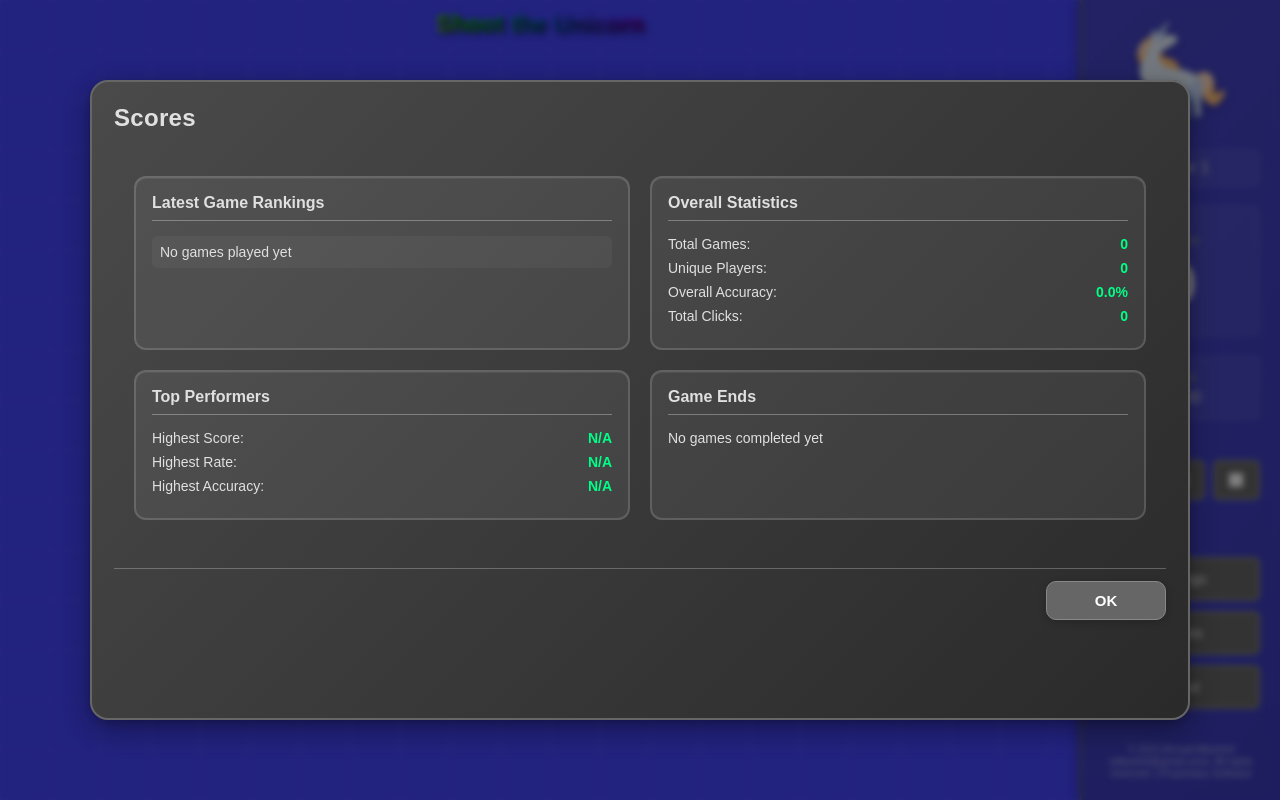
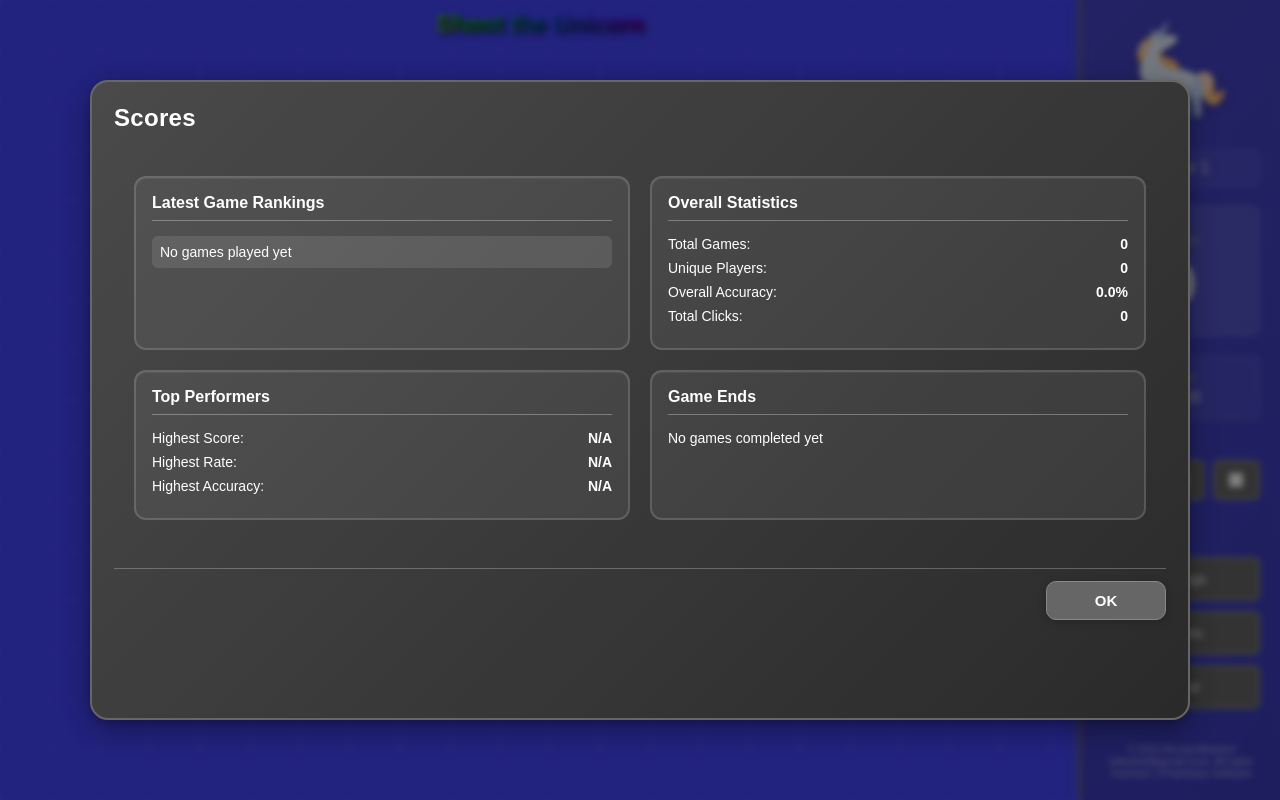
Before and after one commit to alkashef/popzy, a website: page index.html in a window 1280 px wide. Both pictures are taken after a click on the button "Scores". Drawn offline with Linux system fonts and the light colour scheme; no server answers.

Commit message:
feat: update theme assets and enhance UI styling for improved user experience

```diff
--- a/src/services/themeManifest.js
+++ b/src/services/themeManifest.js
@@ -16,12 +16,19 @@ export const THEMES = {
       transparency: { target: 0.9, friendly: 0.8, friendlyImages: 0.8 },
     },
     ui: {
-      btnBg: '#ffffff',               // buttons background white
+      // Friendly forest palette: warm browns and sunny ochres
+      btnBg: '#ffffff',
       btnBgHover: '#f3f3f3',
       btnBgActive: '#e6e6e6',
-      btnText: '#8B4513',             // brown text
-      modalBg: '#f3e5ab',             // light pale ochre yellow
-  modalText: '#8B4513',           // brown text in modals
+      btnText: '#8B4513',
+      modalBg: '#f3e5ab',
+      modalText: '#8B4513',
+      controlBg: '#ffffff',
+      controlTrackBg: '#ffffff',
+      surface: 'rgba(255,255,255,0.06)',
+      surfaceStrong: 'rgba(255,255,255,0.10)',
+      surfaceBorder: 'rgba(139,69,19,0.35)',
+      scoreColor: '#8B4513'
     },
     assets: {
       background: 'assets/themes/forest/backgrounds/main',
@@ -47,6 +54,21 @@ export const THEMES = {
       backgroundColor: '#2b0b0b',
       transparency: { target: 0.9, friendly: 0.85, friendlyImages: 0.8 },
     },
+    ui: {
+      // Bold lava palette: oranges/reds with high contrast
+      modalBg: 'linear-gradient(135deg, #ffb74d 0%, #ff7043 100%)',
+      modalText: '#3b0b0b',
+      btnBg: '#ff7043',
+      btnBgHover: '#ff8a65',
+      btnBgActive: '#ff5722',
+      btnText: '#1a0a07',
+      controlBg: '#fff7f0',
+      controlTrackBg: '#ffe0cc',
+      surface: 'rgba(255, 140, 102, 0.12)',
+      surfaceStrong: 'rgba(255, 140, 102, 0.18)',
+      surfaceBorder: 'rgba(255, 112, 67, 0.45)',
+      scoreColor: '#ffb300'
+    },
     assets: {
       background: 'assets/themes/volcano/backgrounds/main',
       cursor: 'assets/themes/volcano/cursors/cursor.png',
@@ -71,6 +93,21 @@ export const THEMES = {
       backgroundColor: '#0a1a3a',
       transparency: { target: 0.8, friendly: 0.8, friendlyImages: 0.7 },
     },
+    ui: {
+      // Airy sky palette: soft blues and friendly whites
+      modalBg: 'linear-gradient(135deg, #e3f2fd 0%, #bbdefb 100%)',
+      modalText: '#0a1a3a',
+      btnBg: '#90caf9',
+      btnBgHover: '#64b5f6',
+      btnBgActive: '#42a5f5',
+      btnText: '#06203a',
+      controlBg: '#ffffff',
+      controlTrackBg: '#e3f2fd',
+      surface: 'rgba(187, 222, 251, 0.18)',
+      surfaceStrong: 'rgba(144, 202, 249, 0.24)',
+      surfaceBorder: 'rgba(66, 165, 245, 0.45)',
+      scoreColor: '#0d47a1'
+    },
     assets: {
       background: 'assets/themes/skies/backgrounds/main',
       cursor: 'assets/themes/skies/cursors/cursor.png',
--- a/src/services/themes.js
+++ b/src/services/themes.js
@@ -58,7 +58,9 @@ export async function applyTheme(gameConfig, themeId, opts = {}) {
     root.style.setProperty('--ui-text', uiText);
     root.style.setProperty('--ui-muted', isLight ? '#333333' : '#bbbbbb');
     root.style.setProperty('--ui-border', isLight ? '#cccccc' : '#666666');
-    root.style.setProperty('--panel-bg', 'linear-gradient(135deg, rgba(74,74,74,0.3), rgba(42,42,42,0.3))');
+  // Panel surface respects theme surface if provided
+  const surface = theme.ui?.surface || 'linear-gradient(135deg, rgba(74,74,74,0.3), rgba(42,42,42,0.3))';
+  root.style.setProperty('--panel-bg', surface);
     // Allow theme override for modal background (solid color supported)
   const modalBg = theme.ui?.modalBg || 'linear-gradient(135deg, #4a4a4a, #2a2a2a)';
     root.style.setProperty('--modal-bg', modalBg);
@@ -70,14 +72,14 @@ export async function applyTheme(gameConfig, themeId, opts = {}) {
     if (theme.id === 'forest') {
       root.style.setProperty('--modal-border', accent);
       root.style.setProperty('--hover-text', '#ff0000');
-      root.style.setProperty('--control-bg', '#ffffff');
-      root.style.setProperty('--control-track-bg', '#ffffff');
+      root.style.setProperty('--control-bg', theme.ui?.controlBg || '#ffffff');
+      root.style.setProperty('--control-track-bg', theme.ui?.controlTrackBg || '#ffffff');
     } else {
-      // Clear customizations for non-forest themes
-      root.style.removeProperty('--modal-border');
-      root.style.removeProperty('--hover-text');
-      root.style.removeProperty('--control-bg');
-      root.style.removeProperty('--control-track-bg');
+      // Non-forest themes: still provide sensible defaults and allow theme override
+      root.style.setProperty('--modal-border', theme.ui?.surfaceBorder || (isLight ? '#bbbbbb' : '#888888'));
+      root.style.setProperty('--hover-text', pickTextColor(theme.ui?.btnBg || accent, '#ff1744', '#d50000'));
+      root.style.setProperty('--control-bg', theme.ui?.controlBg || (isLight ? '#ffffff' : '#f9f9f9'));
+      root.style.setProperty('--control-track-bg', theme.ui?.controlTrackBg || (isLight ? '#f3f3f3' : '#ececec'));
     }
     // Buttons based on accent
     const btnText = pickTextColor(accent, '#000', '#fff');
@@ -89,8 +91,8 @@ export async function applyTheme(gameConfig, themeId, opts = {}) {
     root.style.setProperty('--btn-border', isLight ? '#bbbbbb' : '#888888');
     root.style.setProperty('--accent', accent);
     root.style.setProperty('--accent-contrast', pickTextColor(accent, '#000', '#fff'));
-  // Score number color variable (theme may override via ui.scoreColor later if needed)
-  const scoreColor = theme.id === 'forest' ? (theme.ui?.btnText || '#8B4513') : 'var(--btn-text)';
+  // Score number color variable per theme
+  const scoreColor = theme.ui?.scoreColor || (theme.id === 'forest' ? (theme.ui?.btnText || '#8B4513') : 'var(--btn-text)');
   root.style.setProperty('--score-number', scoreColor);
     // Forest-specific: score number brown when requested via ui.btnText
   // (no direct DOM write needed thanks to CSS var)
--- a/styles/about.css
+++ b/styles/about.css
@@ -1,13 +1,13 @@
 /* About Modal */
-.about-tabs { display: flex; border-bottom: 2px solid rgba(255,255,255,0.2); margin-bottom: 20px; }
+.about-tabs { display: flex; border-bottom: 2px solid var(--surfaceBorder, rgba(255,255,255,0.2)); margin-bottom: 20px; }
 .tab-button { background: transparent; border: none; color: var(--modal-text, var(--ui-text)); padding: 10px 20px; cursor: pointer; font-size: 14px; transition: all 0.3s ease; border-bottom: 2px solid transparent; }
 .tab-button:hover { background: rgba(255,255,255,0.1); color: var(--hover-text, inherit); }
-.tab-button.active { border-bottom-color: var(--modal-text, var(--ui-text)); font-weight: bold; }
+.tab-button.active { border-bottom-color: var(--accent); color: var(--modal-text, var(--ui-text)); font-weight: bold; }
 .tab-content { display: none; }
 .tab-content.active { display: block; }
 .tab-content h3 { color: var(--modal-text, var(--ui-text)); margin-bottom: 15px; font-size: 18px; }
 .tab-content ul { list-style: none; padding-left: 0; }
 .tab-content ul li { margin-bottom: 10px; font-size: 14px; line-height: 1.4; color: var(--modal-text, var(--ui-text)); }
 .tab-content p { margin-bottom: 8px; font-size: 14px; line-height: 1.4; color: var(--modal-text, var(--ui-text)); }
-.about-content { padding: 20px; flex: 1; overflow: hidden; height: 100%; }
+.about-content { padding: 20px; overflow: auto; height: 100%; min-height: 0; }
 .about-footer { justify-content: flex-end !important; }
--- a/styles/base.css
+++ b/styles/base.css
@@ -6,6 +6,7 @@
 	--ui-border: #666666;
 	--panel-bg: linear-gradient(135deg, rgba(74,74,74,0.3), rgba(42,42,42,0.3));
 	--modal-bg: linear-gradient(135deg, #4a4a4a, #2a2a2a);
+	--modal-text: #ffffff;
 	--btn-bg: #666666;
 	--btn-bg-hover: #777777;
 	--btn-bg-active: #555555;
@@ -13,8 +14,11 @@
 	--btn-border: #888888;
 	--accent: #00ff88;
 	--accent-contrast: #000000;
+	--surface: rgba(255,255,255,0.06);
+	--surfaceStrong: rgba(255,255,255,0.10);
+	--surfaceBorder: rgba(255,255,255,0.15);
 }
 * { margin: 0; padding: 0; box-sizing: border-box; }
-body { font-family: 'Arial', sans-serif; background: #4444ff; overflow: hidden; height: 100vh; color: var(--ui-text); }
+body { font-family: 'Arial', sans-serif; /* background set by theme service */ overflow: hidden; height: 100vh; color: var(--ui-text); }
 #game-container { position: relative; width: 100vw; height: 100vh; }
 #gameCanvas { display: block; cursor: crosshair; z-index: 1; position: relative; margin-right: var(--right-panel-width); width: calc(100vw - var(--right-panel-width)); height: 100vh; }
--- a/styles/caption.css
+++ b/styles/caption.css
@@ -1,5 +1,5 @@
 /* Caption Display */
 .game-caption { position: fixed; bottom: 20px; left: calc((100vw - 200px) / 2); transform: translateX(-50%); width: auto; max-width: calc(100vw - 240px); height: 40px; background: transparent; color: var(--ui-text); font-family: 'Arial', sans-serif; font-size: 18px; font-weight: bold; line-height: 40px; white-space: nowrap; overflow: visible; z-index: 2; display: none; pointer-events: none; text-align: center; }
-.caption-word { display: inline; text-shadow: 2px 2px 4px rgba(0,0,0,0.8); opacity: 1; }
+.caption-word { display: inline; text-shadow: 2px 2px 4px color-mix(in srgb, currentColor 35%, black); opacity: 1; }
 .caption-word.instant-show { transition: none; }
 .caption-word.fade-out { transition: opacity 0.3s ease-out; }
--- a/styles/modals-common.css
+++ b/styles/modals-common.css
@@ -15,7 +15,7 @@
 }
 .settings-modal-content { max-width: 1100px; height: 80vh; display: grid; grid-template-rows: auto 1fr auto; overflow: hidden; }
 .scores-modal-content { max-width: 1100px; height: 80vh; overflow: hidden; }
-.about-modal-content { max-width: 800px; height: 70vh; overflow: hidden; }
+.about-modal-content { max-width: 800px; height: 70vh; overflow: hidden; display: grid; grid-template-rows: auto 1fr auto; }
 .settings-header { display: flex; justify-content: space-between; align-items: center; margin-bottom: 14px; padding-bottom: 10px; }
 .settings-header h2 { color: var(--modal-text, var(--ui-text)); margin: 0; font-size: 24px; letter-spacing: 0.3px; }
 .close-btn { background: var(--accent); color: var(--accent-contrast); border: none; border-radius: 10px; width: 36px; height: 32px; cursor: pointer; font-size: 18px; font-weight: bold; transition: transform 0.15s ease, filter 0.15s ease; box-shadow: 0 2px 6px rgba(0,0,0,0.2); }
--- a/styles/panel.css
+++ b/styles/panel.css
@@ -1,12 +1,12 @@
 /* Right Control Panel and widgets */
-#right-panel { position: fixed; top: 0; right: 0; width: var(--right-panel-width); height: 100vh; background: var(--panel-bg); color: var(--ui-text); padding: 20px; z-index: 1000; box-shadow: -2px 0 10px rgba(0,0,0,0.3); display: flex; flex-direction: column; gap: 15px; font-family: 'Arial', sans-serif; border-left: 2px solid var(--ui-border); backdrop-filter: blur(5px); }
+#right-panel { position: fixed; top: 0; right: 0; width: var(--right-panel-width); height: 100vh; background: var(--panel-bg); color: var(--ui-text); padding: 20px; z-index: 1000; box-shadow: -2px 0 10px color-mix(in srgb, var(--ui-border) 60%, transparent); display: flex; flex-direction: column; gap: 15px; font-family: 'Arial', sans-serif; border-left: 2px solid var(--ui-border); backdrop-filter: blur(5px); }
 .unicorn-icon { width: 100px; height: 100px; border-radius: 50%; transition: transform 0.3s ease; filter: drop-shadow(0 2px 4px rgba(0,0,0,0.3)); display: block; margin: 0 auto 15px auto; }
 .unicorn-icon:hover { transform: scale(1.1) rotate(5deg); }
-#player-name-display { color: var(--ui-text); font-size: 16px; font-weight: normal; text-align: center; padding: 8px 12px; background: rgba(255,255,255,0.05); border-radius: 6px; border: 1px solid rgba(255,255,255,0.1); margin-bottom: 5px; }
-#score { color: var(--ui-text); font-size: 16px; text-align: left; padding: 15px; background: rgba(255,255,255,0.05); border-radius: 8px; border: 1px solid rgba(255,255,255,0.1); margin-bottom: 5px; min-height: 130px; display: flex; flex-direction: column; justify-content: center; align-items: center; gap: 4px; }
+#player-name-display { color: var(--ui-text); font-size: 16px; font-weight: normal; text-align: center; padding: 8px 12px; background: var(--surface, rgba(255,255,255,0.05)); border-radius: 6px; border: 1px solid var(--surfaceBorder, rgba(255,255,255,0.1)); margin-bottom: 5px; }
+#score { color: var(--ui-text); font-size: 16px; text-align: left; padding: 15px; background: var(--surfaceStrong, rgba(255,255,255,0.05)); border-radius: 8px; border: 1px solid var(--surfaceBorder, rgba(255,255,255,0.1)); margin-bottom: 5px; min-height: 130px; display: flex; flex-direction: column; justify-content: center; align-items: center; gap: 4px; }
 .score-label { font-size: 14px; color: var(--ui-muted); margin-bottom: 4px; text-align: center; }
 .score-number { font-size: 54px; font-weight: bold; color: var(--score-number, var(--btn-text)); text-align: center; line-height: 1; margin-top: 0; }
-#timer-container { color: var(--ui-text); font-size: 16px; text-align: center; padding: 12px; background: rgba(255,255,255,0.05); border-radius: 6px; border: 1px solid rgba(255,255,255,0.1); margin-bottom: 5px; display: flex; flex-direction: column; gap: 4px; }
+#timer-container { color: var(--ui-text); font-size: 16px; text-align: center; padding: 12px; background: var(--surface, rgba(255,255,255,0.05)); border-radius: 6px; border: 1px solid var(--surfaceBorder, rgba(255,255,255,0.1)); margin-bottom: 5px; display: flex; flex-direction: column; gap: 4px; }
 .timer-label { font-size: 14px; color: var(--ui-muted); }
 #timer { color: var(--ui-text); font-weight: normal; font-size: 16px; }
 .control-buttons { display: flex; flex-direction: column; gap: 15px; margin-top: 20px; flex: 1; }
--- a/styles/scores.css
+++ b/styles/scores.css
@@ -1,14 +1,14 @@
 /* Scores Dashboard Modal */
 .scores-content { padding: 20px; }
 .scores-grid { display: grid; grid-template-columns: 1fr 1fr; gap: 20px; margin-bottom: 20px; }
-.scores-section { background: rgba(255,255,255,0.06); border-radius: 12px; border: 2px solid var(--modal-border, rgba(255,255,255,0.15)); padding: 16px; box-shadow: inset 0 1px 0 rgba(255,255,255,0.06); }
+.scores-section { background: var(--surface, rgba(255,255,255,0.06)); border-radius: 12px; border: 2px solid var(--modal-border, var(--surfaceBorder, rgba(255,255,255,0.15))); padding: 16px; box-shadow: inset 0 1px 0 color-mix(in srgb, var(--surfaceBorder, rgba(255,255,255,0.2)) 40%, transparent); }
 .scores-section-title { color: var(--modal-text, var(--ui-text)); font-size: 16px; font-weight: bold; margin-bottom: 15px; padding-bottom: 8px; border-bottom: 1px solid rgba(255,255,255,0.3); }
 .stat-item { display: flex; justify-content: space-between; margin: 8px 0; font-size: 14px; }
 .stat-label { color: var(--modal-text, var(--ui-text)); }
 .stat-value { color: var(--modal-text, var(--accent)); font-weight: bold; }
-.rank-item { margin: 8px 0; padding: 8px; background: rgba(255,255,255,0.04); border-radius: 6px; font-size: 14px; }
+.rank-item { margin: 8px 0; padding: 8px; background: var(--surfaceStrong, rgba(255,255,255,0.04)); border-radius: 6px; font-size: 14px; }
 .histogram-bar { display: flex; align-items: center; margin: 8px 0; font-size: 14px; }
 .histogram-label { min-width: 120px; color: var(--modal-text, var(--ui-text)); }
-.histogram-visual { flex: 1; height: 20px; background: rgba(255,255,255,0.1); border-radius: 10px; margin: 0 10px; position: relative; overflow: hidden; }
+.histogram-visual { flex: 1; height: 20px; background: var(--surfaceStrong, rgba(255,255,255,0.1)); border-radius: 10px; margin: 0 10px; position: relative; overflow: hidden; }
 .histogram-fill { height: 100%; background: linear-gradient(90deg, var(--accent), color-mix(in srgb, var(--accent) 65%, black)); border-radius: 10px; transition: width 0.3s ease; box-shadow: inset 0 0 10px rgba(0,0,0,0.2); }
 .scores-footer { justify-content: flex-end !important; }
```
Also changed, not shown: 2 other files.
